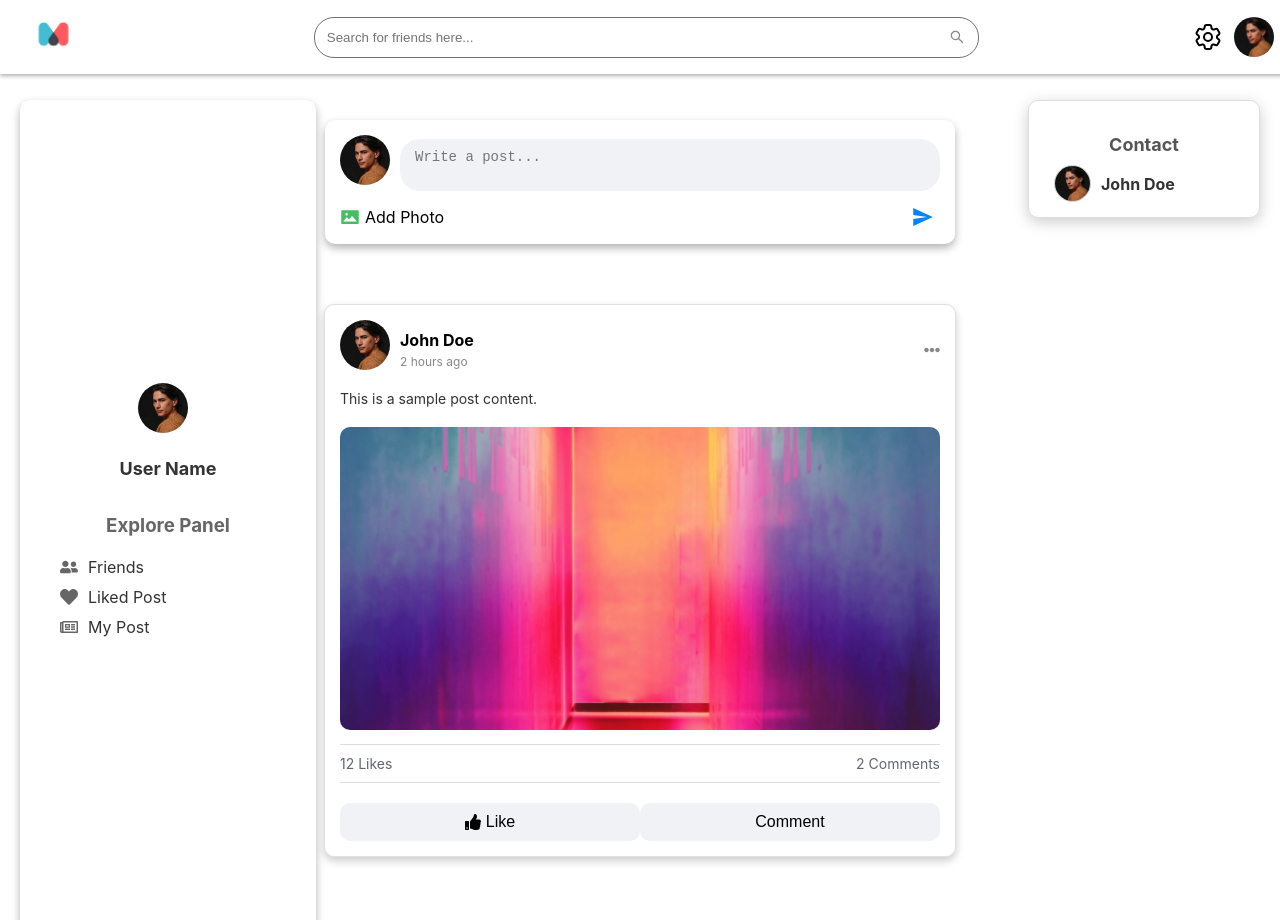
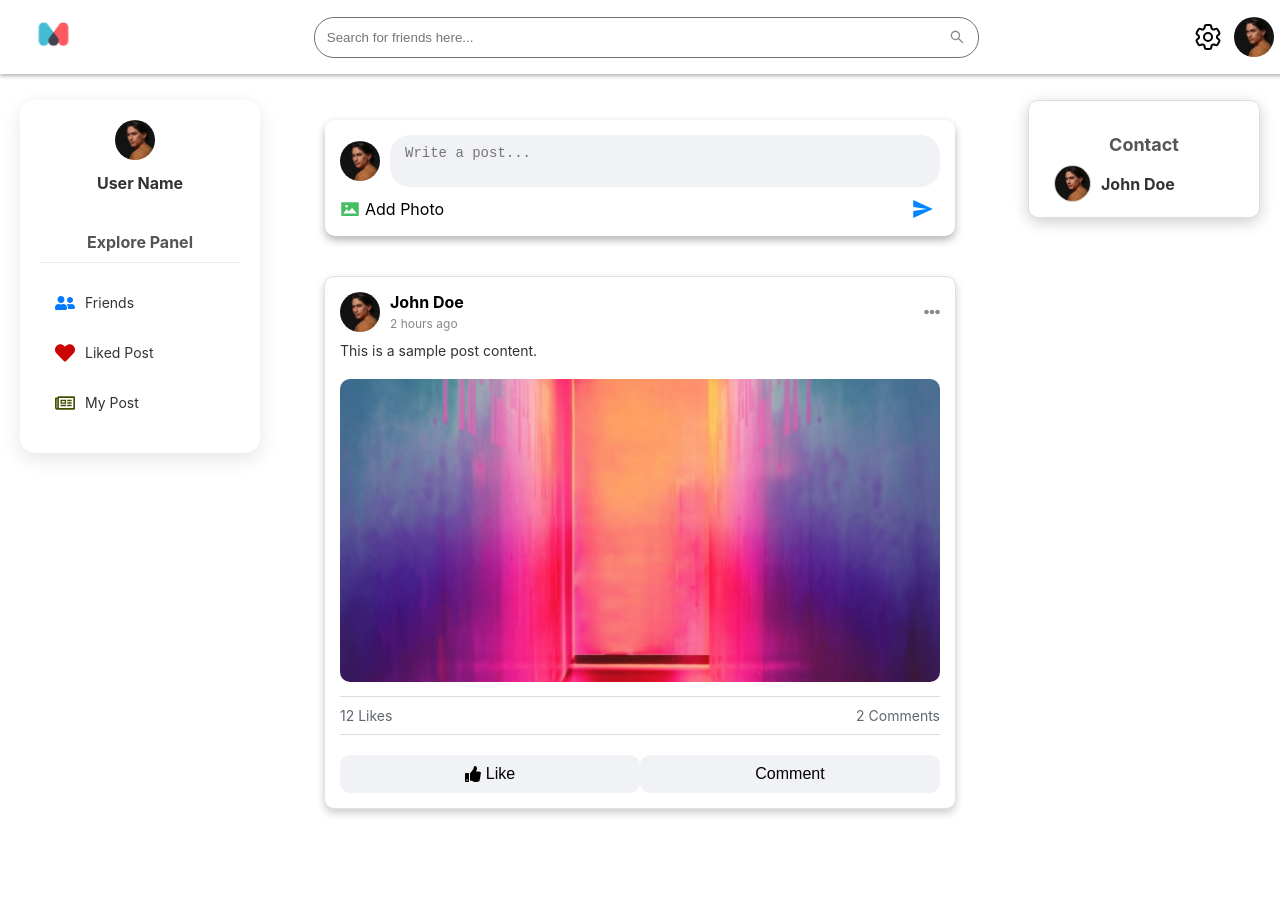
Before and after one commit to Social-Network-API/SocialNetworkApp, a React (Create React App) app in the folder social-network-app/: page / in a window 1280 px wide. Built offline with nearby package versions, Linux system fonts and the light colour scheme.

Commit message:
fix: write in comments

```diff
--- a/social-network-app/src/app/assets/styles/comments.css
+++ b/social-network-app/src/app/assets/styles/comments.css
@@ -9,13 +9,6 @@
   background-color: white;
   border-radius: 10px;
   padding: 10px;
-}
-
-.profile-pic {
-  width: 40px;
-  height: 40px;
-  border-radius: 50%;
-  margin-right: 10px;
 }
 
 .comment-info {
--- a/social-network-app/src/app/assets/styles/contactModal.css
+++ b/social-network-app/src/app/assets/styles/contactModal.css
@@ -8,6 +8,10 @@
   border: 1px solid #ddd;
   width: 200px;
   text-align: center;
+}
+
+.contact-modal-container:hover {
+  box-shadow: 0 10px 30px rgba(0, 0, 0, 0.2);
 }
 
 .contact-title {
--- a/social-network-app/src/app/assets/styles/home.css
+++ b/social-network-app/src/app/assets/styles/home.css
@@ -22,9 +22,4 @@
 .main-content {
   display: flex;
   flex-direction: column;
-  gap: 20px;
 }
-
-.main-content > * {
-  margin-bottom: 20px;
-}
--- a/social-network-app/src/app/assets/styles/menuOption.css
+++ b/social-network-app/src/app/assets/styles/menuOption.css
@@ -1,64 +1,82 @@
 .menu-option-container {
   position: fixed;
+  top: 100px; /* Puedes ajustar según la altura del header */
+  left: 20px;
+  width: 200px;
   padding: 20px;
   background-color: #fff;
-  border-radius: 10px;
-  box-shadow: 0 4px 8px rgba(0, 0, 0, 0.3);
+  border-radius: 15px;
+  box-shadow: 0 6px 20px rgba(0, 0, 0, 0.1);
   text-align: center;
-  align-self: center;
-  align-content: center;
+  transition: all 0.3s ease;
+  z-index: 100;
+}
+
+.menu-option-container:hover {
+  box-shadow: 0 10px 30px rgba(0, 0, 0, 0.2);
 }
 
 .profile-section {
   display: flex;
   flex-direction: column;
   align-items: center;
-  margin-bottom: 20px;
-}
-
-.profile-pic {
-  width: 100px;
-  height: 100px;
-  border-radius: 50%;
-  object-fit: cover;
-  margin-bottom: 10px;
+  margin-bottom: 25px;
 }
 
 .profile-name {
-  font-size: 18px;
+  font-size: 16px;
+  font-weight: bold;
   color: #333;
 }
 
 .menu-section h3 {
-  margin-bottom: 10px;
-  color: #666;
+  margin-bottom: 20px;
+  color: #555;
+  font-size: 16px;
+  font-weight: bold;
+  border-bottom: 1px solid #eee;
+  padding-bottom: 10px;
 }
 
 .menu-options-list {
   list-style: none;
   padding: 0;
-  margin: 20px;
+  margin: 0;
 }
 
 .menu-options-list li {
   display: flex;
   align-items: center;
-  margin: 10px 0;
+  justify-content: flex-start;
+  padding: 10px 15px;
+  margin-bottom: 10px;
   cursor: pointer;
+  border-radius: 10px;
   transition: background-color 0.3s ease;
 }
 
 .menu-options-list li:hover {
-  background-color: #f0f0f0;
+  background-color: #dbdbdb;
 }
 
 .menu-icon {
   margin-right: 10px;
-  font-size: 18px;
-  color: #666;
+  font-size: 20px;
+}
+
+.iconFriends {
+  color: #007bff;
+}
+
+.iconLiked {
+  color: #cc0404;
+}
+
+.iconPosts {
+  color: #3f5000;
 }
 
 .menu-options-list span {
-  font-size: 16px;
+  font-size: 14px;
   color: #333;
 }
--- a/social-network-app/src/app/assets/styles/post.css
+++ b/social-network-app/src/app/assets/styles/post.css
@@ -14,14 +14,6 @@
   align-items: center;
   margin-bottom: 10px;
 }
-
-.profile-pic {
-  width: 50px;
-  height: 50px;
-  border-radius: 50%;
-  margin-right: 10px;
-}
-
 .user-info h4 {
   font-size: 16px;
   margin: 0;
--- a/social-network-app/src/app/assets/styles/userInputArea.css
+++ b/social-network-app/src/app/assets/styles/userInputArea.css
@@ -7,8 +7,13 @@
 .profile-pic {
   width: 40px;
   height: 40px;
+  object-fit: cover;
   border-radius: 50%;
   margin-right: 10px;
+}
+
+.profile-pic:hover {
+  border-color: #007bff;
 }
 
 .post-input {
--- a/social-network-app/src/app/assets/styles/writePost.css
+++ b/social-network-app/src/app/assets/styles/writePost.css
@@ -12,13 +12,6 @@
   display: flex;
   align-items: center;
   margin-bottom: 10px;
-}
-
-.profile-pic {
-  width: 40px;
-  height: 40px;
-  border-radius: 50%;
-  margin-right: 10px;
 }
 
 .post-input {
--- a/social-network-app/src/app/components/Modal/MenuOption.jsx
+++ b/social-network-app/src/app/components/Modal/MenuOption.jsx
@@ -1,20 +1,14 @@
-import React from 'react';
-import { FaUserFriends, FaHeart, FaRegNewspaper } from 'react-icons/fa';
-import profilePic from '../../assets/images/perfil.jpg';
-import useWindowSize from '../../hooks/useWindowsSize';
-import '../../assets/styles/menuOption.css';
+import React from "react";
+import { FaUserFriends, FaHeart, FaRegNewspaper } from "react-icons/fa";
+import profilePic from "../../assets/images/perfil.jpg";
+import useWindowSize from "../../hooks/useWindowsSize";
+import "../../assets/styles/menuOption.css";
 
 const MenuOption = () => {
   const { width, height } = useWindowSize();
 
   return (
-    <div
-      className="menu-option-container"
-      style={{
-        width: width *0.2,
-        height: height,
-      }}
-    >
+    <div className="menu-option-container" style={{ width: "200px"}}>
       <div className="profile-section">
         <img src={profilePic} alt="User Profile" className="profile-pic" />
         <h2 className="profile-name">User Name</h2>
@@ -23,15 +17,15 @@ const MenuOption = () => {
         <h3>Explore Panel</h3>
         <ul className="menu-options-list">
           <li>
-            <FaUserFriends className="menu-icon" />
+            <FaUserFriends className="menu-icon iconFriends" />
             <span>Friends</span>
           </li>
           <li>
-            <FaHeart className="menu-icon" />
+            <FaHeart className="menu-icon iconLiked" />
             <span>Liked Post</span>
           </li>
           <li>
-            <FaRegNewspaper className="menu-icon" />
+            <FaRegNewspaper className="menu-icon iconPosts" />
             <span>My Post</span>
           </li>
         </ul>
--- a/social-network-app/src/app/components/Modal/UserInputArea.jsx
+++ b/social-network-app/src/app/components/Modal/UserInputArea.jsx
@@ -2,7 +2,7 @@ import React from "react";
 import profilePic from "../../assets/images/perfil.jpg";
 import "../../assets/styles/userInputArea.css";
 
-const UserInputArea = ({ value, handleOnChange, placeholder }) => {
+const UserInputArea = ({ value, onChange, placeholder }) => {
   return (
     <div className="write-post-header">
       <img src={profilePic} alt="Profile" className="profile-pic" />
@@ -10,7 +10,7 @@ const UserInputArea = ({ value, handleOnChange, placeholder }) => {
         className="post-input"
         placeholder={placeholder}
         value={value}
-        onChange={handleOnChange}
+        onChange={onChange}
       />
     </div>
   );
--- a/social-network-app/src/app/components/WritePost.jsx
+++ b/social-network-app/src/app/components/WritePost.jsx
@@ -30,7 +30,7 @@ const WritePost = () => {
 
       <UserInputArea
         value={postContent}
-        handleOnChange={handlePostChange}
+        onChange={handlePostChange}
         placeholder="Write a post..."
       />
       {selectedImage && (
```
Lines whose indentation alone changed are shown as unchanged.
